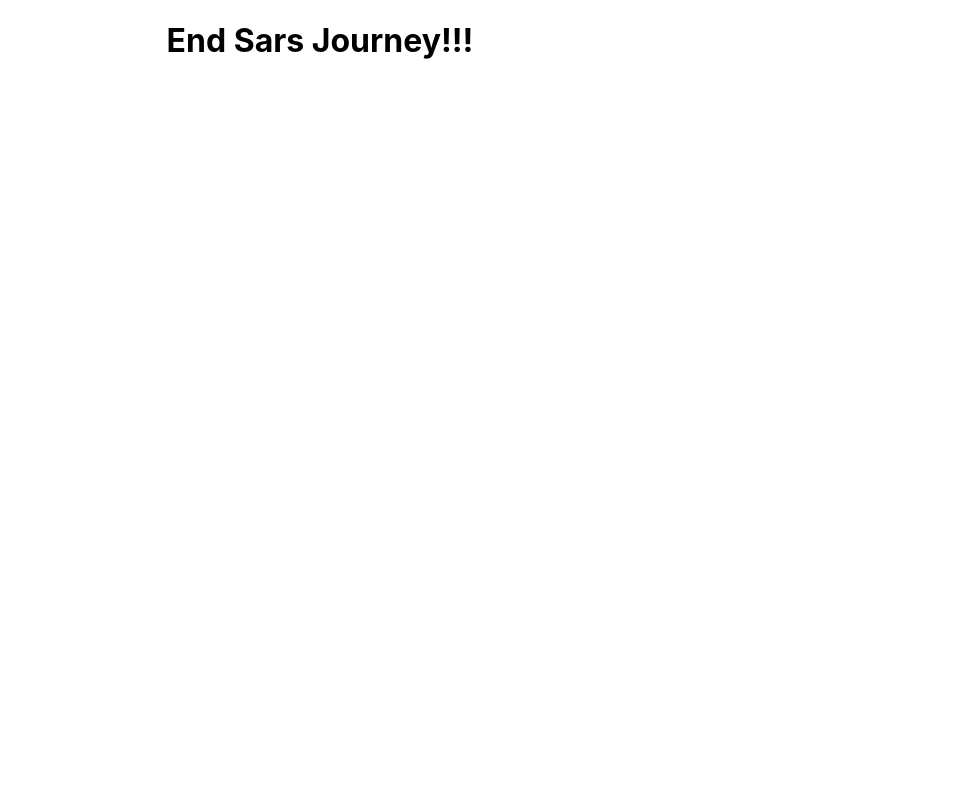
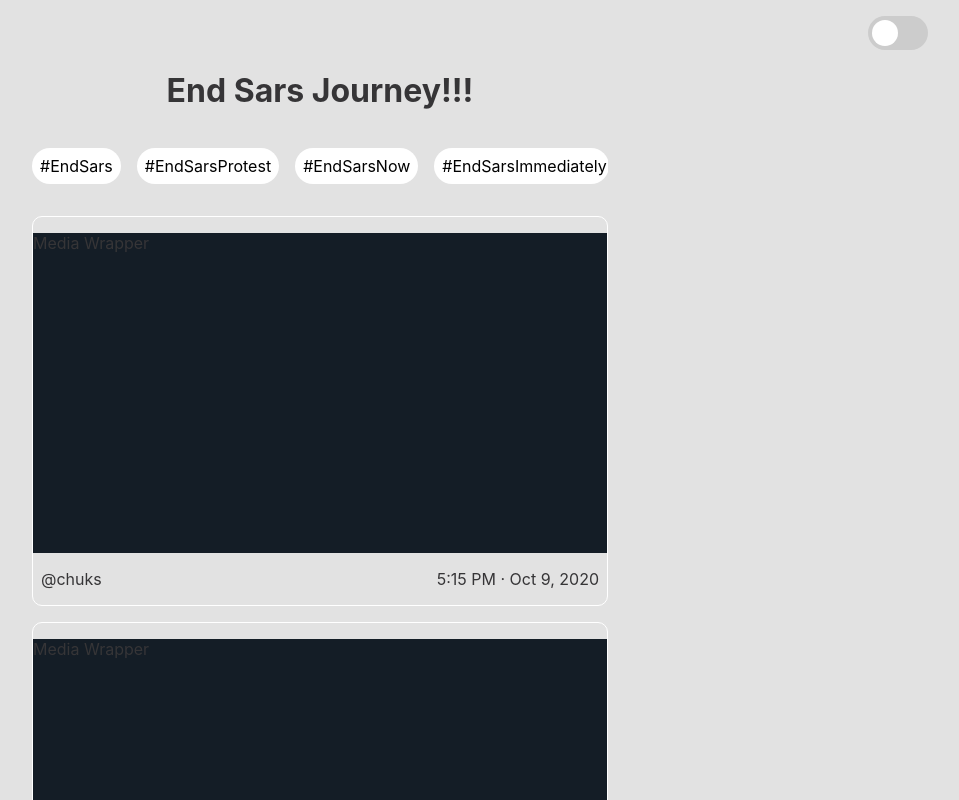
Before and after one commit to BadMask121/endsarsjourney, a Next.js app in the folder frontend/: page / in a window 1280 px wide. Shown: the top 800 px of the page, without its empty margins (320-1279 px from the left). Built offline with nearby package versions, Linux system fonts and the light colour scheme.

Commit message:
dark mode

```diff
--- /dev/null
+++ b/frontend/components/mediaContainer/mediaContainer.tsx
@@ -0,0 +1,24 @@
+import React from 'react';
+
+interface MediaProps {
+  // media is either image or video
+  media?: string;
+  username: string;
+  dateTime: string;
+}
+const MediaContainer = ({ dateTime, media, username }: MediaProps) => {
+  return (
+    <div className='media-container'>
+      <div className='media-container__contents'>
+        <p>Media Wrapper</p>
+      </div>
+
+      <div className='media-container__poster'>
+        <p className='poster'>{username}</p>
+        <p className='date'>{dateTime}</p>
+      </div>
+    </div>
+  );
+};
+
+export default MediaContainer;
--- /dev/null
+++ b/frontend/components/switch/switch.tsx
@@ -0,0 +1,15 @@
+import React from 'react';
+
+interface Props {
+  switchHandler: () => void;
+}
+const ToggleSwitch = ({ switchHandler }: Props) => {
+  return (
+    <label htmlFor='switch' className='switch'>
+      <input id='switch' type='checkbox' onClick={switchHandler} />
+      <span className='slider round'></span>
+    </label>
+  );
+};
+
+export default ToggleSwitch;
--- /dev/null
+++ b/frontend/components/tags/tags.tsx
@@ -0,0 +1,14 @@
+import React from 'react';
+
+interface TagProps {
+  tagName: string;
+}
+const Tags = ({ tagName }: TagProps) => {
+  return (
+    // <div className='tags'>
+    <p className='tags'>#{tagName}</p>
+    // </div>
+  );
+};
+
+export default Tags;
--- a/frontend/package.json
+++ b/frontend/package.json
@@ -8,10 +8,12 @@
     "start": "next start"
   },
   "dependencies": {
+    "@types/styled-components": "5.1.3",
     "next": "9.5.4",
     "react": "16.13.1",
     "react-dom": "16.13.1",
-    "sass": "1.27.0"
+    "sass": "1.27.0",
+    "styled-components": "5.2.0"
   },
   "devDependencies": {
     "@types/node": "14.11.8",
--- a/frontend/pages/_app.tsx
+++ b/frontend/pages/_app.tsx
@@ -1,4 +1,5 @@
 import { AppProps } from 'next/app';
+import '../styles/home.scss';
 import '../styles/globals.scss';
 
 function MyApp({ Component, pageProps }: AppProps) {
--- a/frontend/pages/index.tsx
+++ b/frontend/pages/index.tsx
@@ -1,80 +1,124 @@
-// import Head from 'next/head'
-// import styles from '../styles/Home.module.css'
+import React, { useEffect, useState } from 'react';
+import Head from 'next/head';
+import { ThemeProvider } from 'styled-components';
+import MediaContainer from '../components/mediaContainer/mediaContainer';
+import Tags from '../components/tags/tags';
+import { lightTheme, darkTheme } from '../theme/theme';
+import { GlobalStyles } from '../theme/global';
+import ToggleSwitch from '../components/switch/switch';
 
-// export default function Home() {
-//   return (
-//     <div className={styles.container}>
-//       <Head>
-//         <title>Create Next App</title>
-//         <link rel="icon" href="/favicon.ico" />
-//       </Head>
+const TagName = [
+  {
+    id: 1,
+    name: 'EndSars',
+  },
 
-//       <main className={styles.main}>
-//         <h1 className={styles.title}>
-//           Welcome to <a href="https://nextjs.org">Next.js!</a>
-//         </h1>
+  {
+    id: 2,
+    name: 'EndSarsProtest',
+  },
+  {
+    id: 3,
+    name: 'EndSarsNow',
+  },
+  {
+    id: 4,
+    name: 'EndSarsImmediately',
+  },
+  {
+    id: 5,
+    name: 'EndSars!!!',
+  },
+];
 
-//         <p className={styles.description}>
-//           Get started by editing{' '}
-//           <code className={styles.code}>pages/index.js</code>
-//         </p>
-
-//         <div className={styles.grid}>
-//           <a href="https://nextjs.org/docs" className={styles.card}>
-//             <h3>Documentation &rarr;</h3>
-//             <p>Find in-depth information about Next.js features and API.</p>
-//           </a>
-
-//           <a href="https://nextjs.org/learn" className={styles.card}>
-//             <h3>Learn &rarr;</h3>
-//             <p>Learn about Next.js in an interactive course with quizzes!</p>
-//           </a>
-
-//           <a
-//             href="https://github.com/vercel/next.js/tree/master/examples"
-//             className={styles.card}
-//           >
-//             <h3>Examples &rarr;</h3>
-//             <p>Discover and deploy boilerplate example Next.js projects.</p>
-//           </a>
-
-//           <a
-//             href="https://vercel.com/import?filter=next.js&utm_source=create-next-app&utm_medium=default-template&utm_campaign=create-next-app"
-//             className={styles.card}
-//           >
-//             <h3>Deploy &rarr;</h3>
-//             <p>
-//               Instantly deploy your Next.js site to a public URL with Vercel.
-//             </p>
-//           </a>
-//         </div>
-//       </main>
-
-//       <footer className={styles.footer}>
-//         <a
-//           href="https://vercel.com?utm_source=create-next-app&utm_medium=default-template&utm_campaign=create-next-app"
-//           target="_blank"
-//           rel="noopener noreferrer"
-//         >
-//           Powered by{' '}
-//           <img src="/vercel.svg" alt="Vercel Logo" className={styles.logo} />
-//         </a>
-//       </footer>
-//     </div>
-//   )
-// }
-
-import Head from 'next/head';
-import styles from '../styles/Home.module.scss';
+const MediaContent = [
+  {
+    id: 1,
+    media: '',
+    username: '@chuks',
+    dateTime: '5:15 PM · Oct 9, 2020',
+  },
+  {
+    id: 2,
+    media: '',
+    username: '@bigbrutha',
+    dateTime: '5:15 PM · Oct 9, 2020',
+  },
+  {
+    id: 4,
+    media: '',
+    username: '@dewaleolaoye',
+    dateTime: '5:15 PM · Oct 9, 2020',
+  },
+  {
+    id: 3,
+    media: '',
+    username: '@badmask121',
+    dateTime: '5:15 PM · Oct 9, 2020',
+  },
+];
 
 export default function Home() {
+  const [theme, setTheme] = useState('light');
+
+  const setMode = (mode: string) => {
+    window.localStorage.setItem('theme', mode);
+    setTheme(mode);
+  };
+
+  const toggleTheme = () => {
+    console.log('I got here');
+    if (theme === 'light') {
+      setMode('dark');
+    } else {
+      setMode('light');
+    }
+  };
+
+  useEffect(() => {
+    const localTheme = window.localStorage.getItem('theme');
+    window.matchMedia &&
+    window.matchMedia('(prefers-color-scheme: dark)').matches &&
+    !localTheme
+      ? setMode('dark')
+      : localTheme
+      ? setTheme(localTheme)
+      : setMode('light');
+  }, []);
+
   return (
-    <div className={styles.container}>
+    <ThemeProvider theme={theme === 'light' ? lightTheme : darkTheme}>
+      <GlobalStyles />
+
+      <div className='switchWrapper'>
+        <ToggleSwitch switchHandler={toggleTheme} />
+      </div>
+
+      <div className='container'>
         <Head>
           <title>End SARS Journey #ENDSARS</title>
           <link rel='icon' href='/favicon.ico' />
         </Head>
         <h1>End Sars Journey!!!</h1>
+
+        <div className='container-tagWrapper'>
+          {TagName.map(({ id, name }) => {
+            return <Tags key={id} tagName={name} />;
+          })}
         </div>
+
+        <div className='container-mediaWrapper'>
+          {MediaContent.map(({ id, dateTime, media, username }) => {
+            return (
+              <MediaContainer
+                key={id}
+                dateTime={dateTime}
+                username={username}
+              />
+            );
+          })}
+        </div>
+      </div>
+    </ThemeProvider>
   );
 }
--- a/frontend/styles/Home.module.scss
+++ /dev/null
@@ -1,7 +0,0 @@
-.container {
-  min-height: 100vh;
-
-  h1 {
-    text-align: center;
-  }
-}
--- a/frontend/styles/globals.scss
+++ b/frontend/styles/globals.scss
@@ -4,6 +4,9 @@ body {
   margin: 0;
   font-family: -apple-system, BlinkMacSystemFont, Segoe UI, Roboto, Oxygen,
     Ubuntu, Cantarell, Fira Sans, Droid Sans, Helvetica Neue, sans-serif;
+  // background-color: #243447;
+  background-color: #243447;
+  color: #ffffff;
 }
 
 a {
--- /dev/null
+++ b/frontend/styles/home.scss
@@ -0,0 +1,124 @@
+.container {
+  min-height: 100vh;
+  max-width: 45vw;
+  margin: 0 auto;
+
+  @media screen and (max-device-width: '420px') {
+    max-width: 90vw;
+  }
+
+  @media screen and (min-device-width: '600px') and (max-device-width: '768px') {
+    max-width: 65vw;
+  }
+
+  @media screen and (min-device-width: '1024px') and (max-device-width: '1200px') {
+    max-width: 55vw;
+  }
+
+  h1 {
+    text-align: center;
+  }
+
+  &-tagWrapper {
+    display: flex;
+    justify-content: space-between;
+    overflow-x: scroll;
+    margin-bottom: 1rem;
+
+    .tags {
+      max-width: 175px;
+      text-align: center;
+      padding: 0.5rem;
+      border-radius: 24px;
+      background-color: #ffffff;
+      color: #000000;
+      margin-right: 1rem;
+    }
+  }
+
+  &-mediaWrapper {
+    .media-container {
+      border-radius: 10px;
+      border: 1px solid #ffffff;
+      margin-bottom: 1rem;
+
+      &__contents {
+        background-color: #141d26;
+        height: 40vh;
+      }
+
+      &__poster {
+        display: flex;
+        justify-content: space-between;
+        padding: 0 0.5rem;
+      }
+    }
+  }
+}
+
+// https://www.w3schools.com/howto/tryit.asp?filename=tryhow_css_switch
+
+.switchWrapper {
+  display: flex;
+  justify-content: flex-end;
+  padding: 1rem 2rem 0;
+
+  .switch {
+    position: relative;
+    display: inline-block;
+    width: 60px;
+    height: 34px;
+    input {
+      opacity: 0;
+      width: 0;
+      height: 0;
+
+      &:checked + .slider {
+        background-color: #2196f3;
+      }
+
+      &:focus + .slider {
+        box-shadow: 0 0 1px #2196f3;
+      }
+
+      &:checked + .slider:before {
+        -webkit-transform: translateX(26px);
+        -ms-transform: translateX(26px);
+        transform: translateX(26px);
+      }
+    }
+
+    .slider {
+      position: absolute;
+      cursor: pointer;
+      top: 0;
+      left: 0;
+      right: 0;
+      bottom: 0;
+      background-color: #ccc;
+      -webkit-transition: 0.4s;
+      transition: 0.4s;
+    }
+
+    .slider:before {
+      position: absolute;
+      content: '';
+      height: 26px;
+      width: 26px;
+      left: 4px;
+      bottom: 4px;
+      background-color: white;
+      -webkit-transition: 0.4s;
+      transition: 0.4s;
+    }
+
+    /* Rounded sliders */
+    .slider.round {
+      border-radius: 34px;
+    }
+
+    .slider.round:before {
+      border-radius: 50%;
+    }
+  }
+}
--- /dev/null
+++ b/frontend/theme/global.js
@@ -0,0 +1,19 @@
+import { createGlobalStyle, ThemeProps } from 'styled-components';
+
+export const GlobalStyles = createGlobalStyle`
+  *,
+  *::after,
+  *::before {
+    box-sizing: border-box;
+  }
+
+  body {
+    align-items: center;
+    background: ${({ theme }) => theme.body};
+    color: ${({ theme }) => theme.text};
+
+
+    font-family: BlinkMacSystemFont, -apple-system, 'Segoe UI', Roboto, Helvetica, Arial, sans-serif;
+    transition: all 0.25s linear;
+  }
+`;
--- /dev/null
+++ b/frontend/theme/theme.ts
@@ -0,0 +1,13 @@
+export const lightTheme = {
+  body: '#E2E2E2',
+  text: '#363537',
+  toggleBorder: '#FFF',
+  gradient: 'linear-gradient(#39598A, #79D7ED)',
+};
+
+export const darkTheme = {
+  body: '#243447',
+  text: '#ffffff',
+  toggleBorder: '#6B8096',
+  gradient: 'linear-gradient(#091236, #1E215D)',
+};
```
Also changed, not shown: 1 other file (tests, documents, lock files or other folders). Lines whose indentation alone changed are shown as unchanged.
